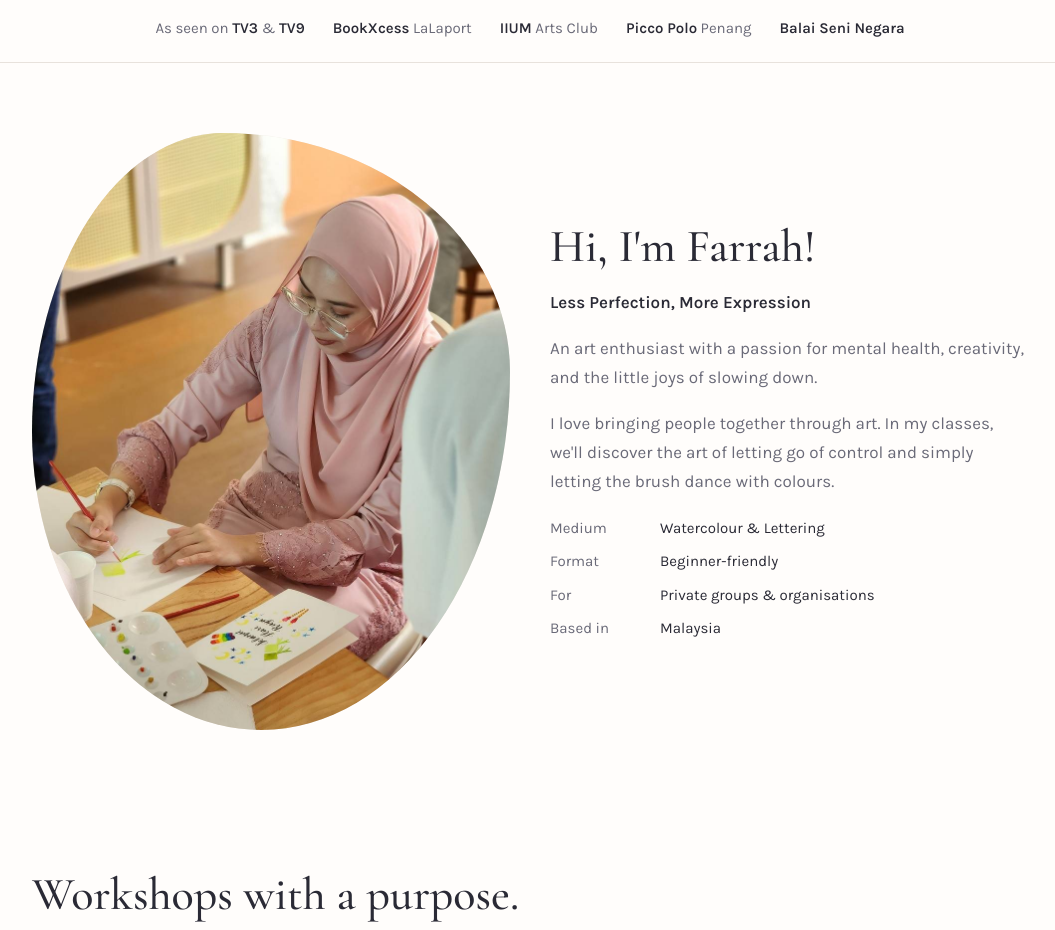
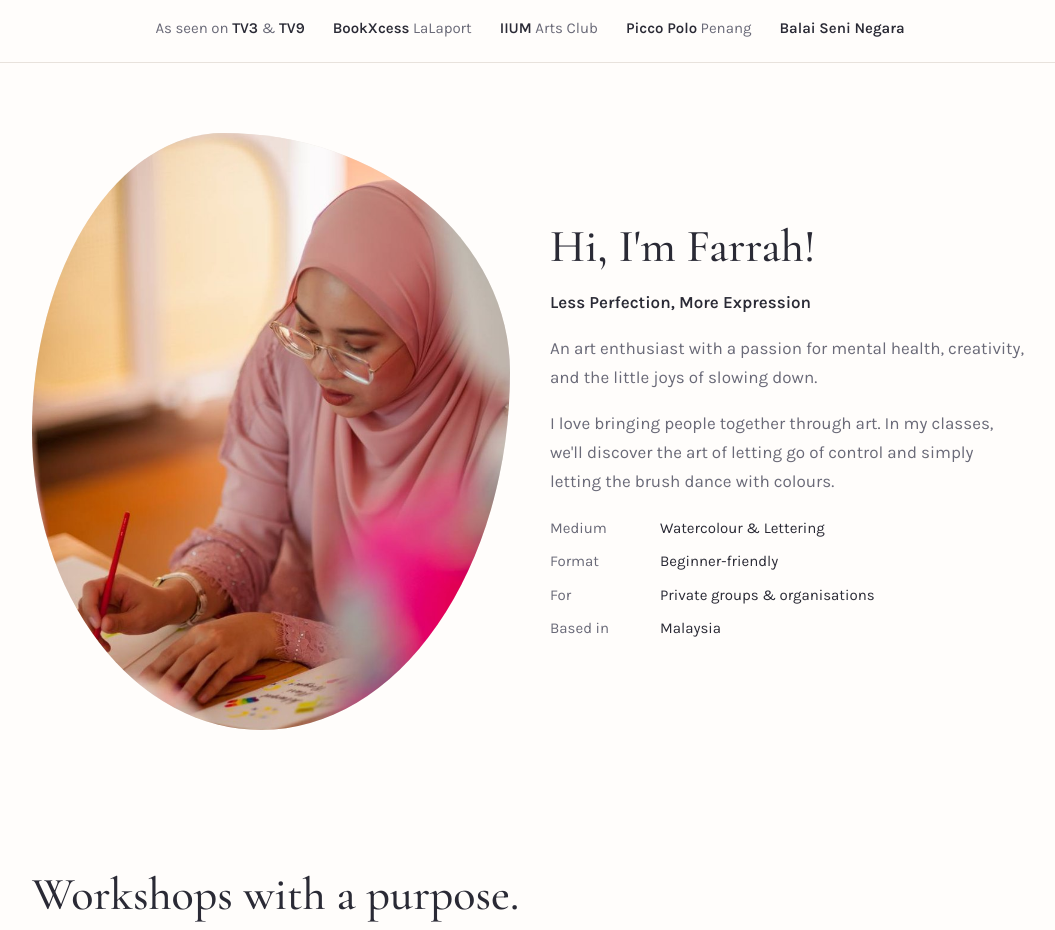
Before and after one commit to farrahwartz/farrahwartz.github.io, a plain HTML site: page index.html in a window 1280 px wide. Shown: the part 780-1710 px from the top of the page, without its empty margins (110-1165 px from the left). Drawn offline with nearby package versions, Linux system fonts and the light colour scheme.

Commit message:
Replace About photo with Farrah supplied portrait

```diff
--- a/index.html
+++ b/index.html
@@ -121,7 +121,7 @@ footer{padding:26px 0 40px;font-size:14px;color:var(--mut);text-align:center}
 <div class="trust"><div class="w"><span>As seen on <b>TV3</b> &amp; <b>TV9</b></span><span><b>BookXcess</b> LaLaport</span><span><b>IIUM</b> Arts Club</span><span><b>Picco Polo</b> Penang</span><span><b>Balai Seni Negara</b></span></div></div>
 
 <section class="about"><div class="w">
-<div class="photo" style="aspect-ratio:4/5;border-radius:40% 60% 52% 48%/50% 40% 60% 50%"><img src="assets/kad-raya-teaching.jpg" alt="Farrah painting a festive greeting card during a workshop" loading="lazy"></div>
+<div class="photo" style="aspect-ratio:4/5;border-radius:40% 60% 52% 48%/50% 40% 60% 50%"><img src="assets/farrah-about.jpg" alt="Farrah creating art at a workshop" loading="lazy" style="object-position:50% 20%"></div>
 <div>
 <h2>Hi, I'm Farrah!</h2>
 <p><strong>Less Perfection, More Expression</strong></p>
```
Also changed, not shown: assets/farrah-about.jpg (added).
